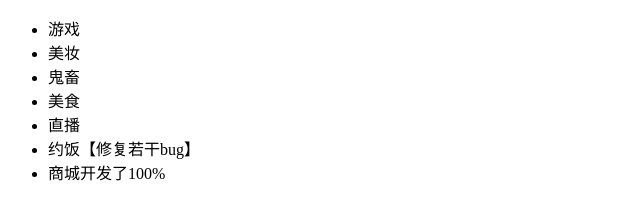
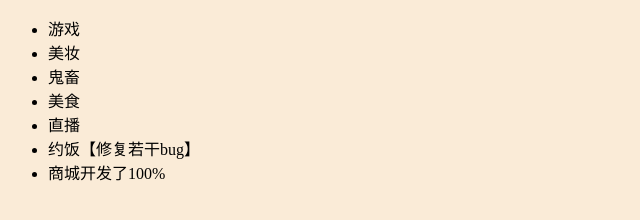
Before and after one commit to Espero1995/dbhot, a plain HTML site: page index.html in a window 1280 px wide. Shown: the whole page, without its empty margins (0-640 px from the left). Drawn offline with Linux system fonts and the light colour scheme.

Commit message:
新增样式

```diff
--- /dev/null
+++ b/index.css
@@ -0,0 +1,3 @@
+body {
+	background-color: antiquewhite;
+}
--- a/index.html
+++ b/index.html
@@ -1,8 +1,8 @@
 <!--
  * @Author: Espero
  * @Date: 2021-04-13 22:54:31
- * @LastEditTime: 2021-05-06 00:14:51
- * @FilePath: /undefined/Users/wangxiao/Documents/Development/Git/dbhot/index.html
+ * @LastEditTime: 2021-05-06 22:40:32
+ * @FilePath: /dbhot/index.html
  * @Description: file content
 -->
 <!DOCTYPE html>
@@ -11,6 +11,7 @@
 		<meta charset="UTF-8" />
 		<meta http-equiv="X-UA-Compatible" content="IE=edge" />
 		<meta name="viewport" content="width=device-width, initial-scale=1.0" />
+		<link rel="stylesheet" type="text/css" href="index.css" />
 		<title>Live Channel</title>
 	</head>
 	<body>
```
